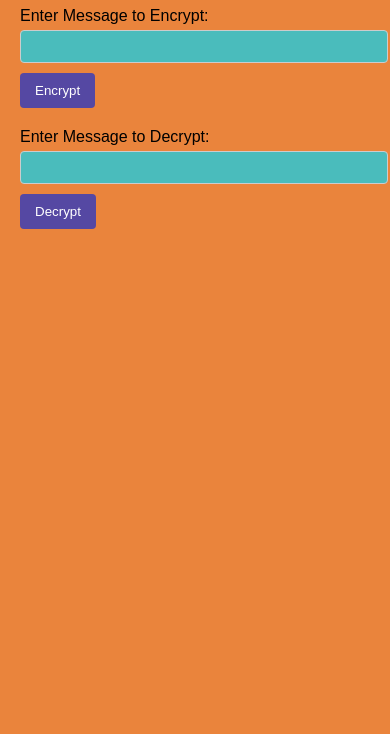
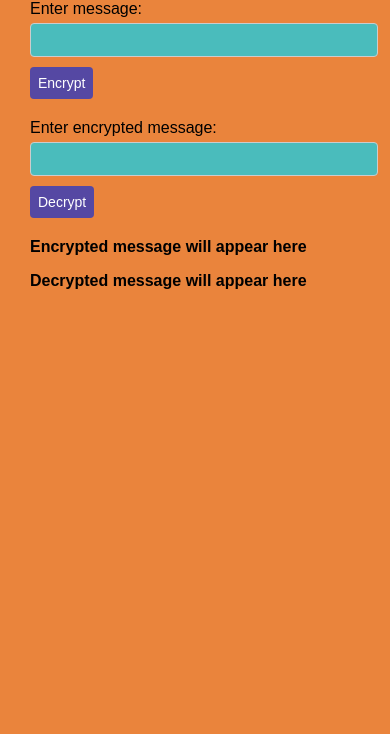
Before and after one commit to ianscottmartin/helpCaesarParty, a plain HTML site: page index.html in a window 390 px wide. Shown: the part 110-844 px from the top of the page. Drawn offline with Linux system fonts and the light colour scheme.

Commit message:
responsive

```diff
--- a/index.html
+++ b/index.html
@@ -7,24 +7,28 @@
   <link rel="stylesheet" href="styles.css">
 </head>
 <body>
-  <h1>Caesar Cipher Encryption/Decryption</h1>
+
+<div class="container">
+  <h1>Caesar Cipher</h1>
 
   <form id="encryptionForm">
-    <label for="originalMessage">Enter Message to Encrypt:</label>
-    <input type="text" id="originalMessage" name="originalMessage" required>
+    <label for="messageInput">Enter message:</label>
+    <input type="text" id="messageInput" required>
     <button type="submit">Encrypt</button>
   </form>
 
-  <div id="encryptedMessage"></div>
-
   <form id="decryptionForm">
-    <label for="encryptedMessageInput">Enter Message to Decrypt:</label>
-    <input type="text" id="encryptedMessageInput" name="encryptedMessageInput" required>
+    <label for="encryptedMessageInput">Enter encrypted message:</label>
+    <input type="text" id="encryptedMessageInput" required>
     <button type="submit">Decrypt</button>
   </form>
 
-  <div id="decryptedMessage"></div>
+  <div>
+    <p id="encryptedMessage">Encrypted message will appear here</p>
+    <p id="decryptedMessage">Decrypted message will appear here</p>
+  </div>
+</div>
 
-  <script src="script.js"></script>
+<script src="script.js"></script>
 </body>
 </html>
--- a/script.js
+++ b/script.js
@@ -61,7 +61,7 @@ document
   .getElementById('encryptionForm')
   .addEventListener('submit', function (event) {
     event.preventDefault(); // Prevent form submission
-    const originalMessage = document.getElementById('originalMessage').value;
+    const originalMessage = document.getElementById('messageInput').value;
     const encryptedMessage = encryptMessage(originalMessage);
     document.getElementById('encryptedMessage').textContent =
       'Encrypted message: ' + encryptedMessage;
--- a/styles.css
+++ b/styles.css
@@ -40,3 +40,23 @@ button:hover {
     margin-top: 10px;
     font-weight: bold;
 }
+
+
+/* General styles
+
+
+/* Media queries for responsiveness */
+@media (max-width: 768px) {
+    .container {
+        padding: 10px;
+        /* Reduce padding for smaller screens */
+    }
+
+    input[type="text"],
+    button {
+        padding: 8px;
+        /* Reduce padding for smaller inputs and buttons */
+        font-size: 14px;
+        /* Decrease font size for smaller screens */
+    }
+}
```
